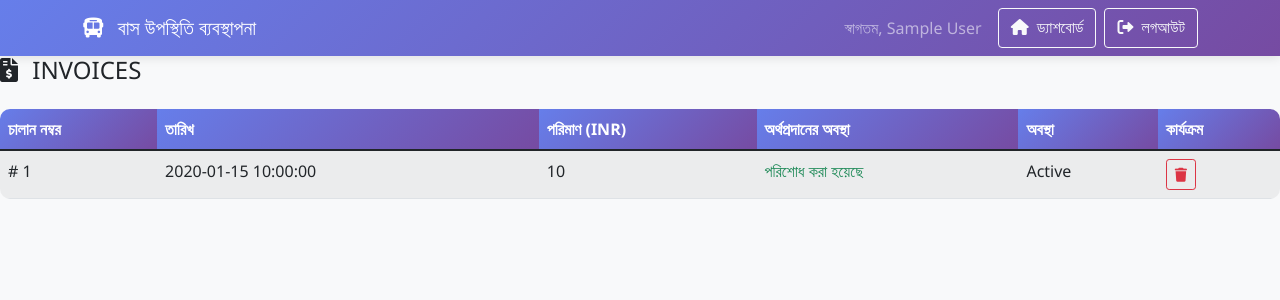
After one commit to developer-rahul-mandal/busattendance, a PHP site: page /invoice_list.php in a window 1280 px wide. The commit adds this page. Shown: the top 300 px of the page. Run offline with PHP 8.4, Linux system fonts and the light colour scheme; the visitor is signed in with stand-in values (Sample User, id 1); tables that the repository leaves empty or names only in its code hold one stand-in row (values such as "Sample post").

```diff
--- /dev/null
+++ b/invoice_list.php
@@ -0,0 +1,167 @@
+<?php
+session_start();
+require_once 'config/database.php';
+
+// সেশন চেক করুন
+if (!isset($_SESSION['super_admin_logged_in']) || $_SESSION['super_admin_logged_in'] !== true) {
+    header('Location: login.php');
+    exit();
+}
+
+// শিক্ষার্থীর তালিকা আনুন
+try {
+    $students = $pdo->query("SELECT * FROM students ORDER BY created_at DESC")->fetchAll(PDO::FETCH_ASSOC);
+} catch (PDOException $e) {
+    $students = [];
+}
+?>
+
+<!DOCTYPE html>
+<html lang="bn">
+<head>
+    <meta charset="UTF-8">
+    <meta name="viewport" content="width=device-width, initial-scale=1.0">
+    <title>শিক্ষার্থীর তালিকা - বাস উপস্থিতি ব্যবস্থাপনা</title>
+    <link href="https://cdn.jsdelivr.net/npm/bootstrap@5.1.3/dist/css/bootstrap.min.css" rel="stylesheet">
+    <link href="https://cdnjs.cloudflare.com/ajax/libs/font-awesome/6.0.0/css/all.min.css" rel="stylesheet">
+    <style>
+        body {
+            background-color: #f8f9fa;
+            font-family: 'Segoe UI', Tahoma, Geneva, Verdana, sans-serif;
+        }
+        .navbar {
+            background: linear-gradient(135deg, #667eea 0%, #764ba2 100%);
+            box-shadow: 0 2px 10px rgba(0,0,0,0.1);
+        }
+        .table-container {
+            background: white;
+            border-radius: 15px;
+            box-shadow: 0 5px 15px rgba(0,0,0,0.08);
+            padding: 30px;
+            margin-top: 30px;
+        }
+        .table {
+            border-radius: 10px;
+            overflow: hidden;
+        }
+        .table thead th {
+            background: linear-gradient(135deg, #667eea 0%, #764ba2 100%);
+            color: white;
+            border: none;
+            font-weight: 600;
+        }
+        .badge {
+            padding: 8px 12px;
+            border-radius: 20px;
+        }
+        .badge-success {
+            background: linear-gradient(135deg, #28a745 0%, #20c997 100%);
+        }
+        .badge-danger {
+            background: linear-gradient(135deg, #dc3545 0%, #fd7e14 100%);
+        }
+        .badge-info {
+            background: linear-gradient(135deg, #17a2b8 0%, #6f42c1 100%);
+        }
+    </style>
+</head>
+<body>
+    <!-- নেভিগেশন বার -->
+    <nav class="navbar navbar-expand-lg navbar-dark">
+        <div class="container">
+            <a class="navbar-brand" href="dashboard.php">
+                <i class="fas fa-bus me-2"></i>
+                বাস উপস্থিতি ব্যবস্থাপনা
+            </a>
+            <div class="navbar-nav ms-auto">
+                <span class="navbar-text me-3">
+                    স্বাগতম, <?php echo htmlspecialchars($_SESSION['super_admin_name']); ?>
+                </span>
+                <a href="dashboard.php" class="btn btn-outline-light me-2">
+                    <i class="fas fa-home me-1"></i>
+                    ড্যাশবোর্ড
+                </a>
+                <a href="logout.php" class="btn btn-outline-light">
+                    <i class="fas fa-sign-out-alt me-1"></i>
+                    লগআউট
+                </a>
+            </div>
+        </div>
+    </nav>
+
+    <div class="row mb-4" id="invoices">
+            <div class="col-12">
+                <div class="quick-actions">
+                    <h4 class="mb-4">
+                        <i class="fas fa-file-invoice-dollar me-2"></i>
+                        INVOICES
+                    </h4>
+                    <div class="table-responsive">
+                        <table class="table table-striped">
+                            <thead>
+                                <tr>
+                                    <th scope="col">চালান নম্বর</th>
+                                    <th scope="col">তারিখ</th>
+                                    <th scope="col">পরিমাণ (INR)</th>
+                                    <th scope="col">অর্থপ্রদানের অবস্থা</th>
+                                    <th scope="col">অবস্থা</th>
+                                    <th scope="col">কার্যক্রম</th>
+                                </tr>
+                            </thead>
+                            <tbody id="invoice-table">
+                                <?php
+                                try {
+                                    $stmt = $pdo->prepare("SELECT * FROM invoices ORDER BY created_at DESC");
+                                    $stmt->execute();
+                                    while ($row = $stmt->fetch(PDO::FETCH_ASSOC)) {
+                                        echo '<tr>';
+                                        echo '<td># ' . htmlspecialchars($row['id']) . '</td>';
+                                        echo '<td>' . htmlspecialchars($row['invoice_date']) . '</td>';
+                                        echo '<td>' . htmlspecialchars($row['amount']) . '</td>';
+                                        echo '<td>' . ($row['payment_status'] == 'paid' ? '<span class="text-success">পরিশোধ করা হয়েছে</span>' : '<span class="text-danger">পরিশোধ করা হয়নি</span>') . '</td>';
+                                        echo '<td>' . htmlspecialchars(ucfirst($row['status'])) . '</td>';
+                                        echo '<td><button class="btn btn-sm btn-outline-danger" title="মুছে ফেলুন" onclick="deleteInvoice(' . $row['id'].')">
+                                            <i class="fas fa-trash"></i>
+                                        </button></td>';
+                                        echo '</tr>';
+                                    }
+                                } catch (PDOException $e) {
+                                    echo '<tr><td colspan="5" class="text-center">Error fetching invoices.</td></tr>';
+                                }
+                                ?>
+                            </tbody>
+                        </table>
+                    </div>
+                </div>
+            </div>
+        </div>
+        <script>
+        function deleteInvoice(id) {
+            if (confirm('আপনি কি চালানটি মুছে ফেলতে চান?')) {
+                // AJAX দিয়ে ডিলিট রিকোয়েস্ট পাঠান
+                fetch('delete_invoice.php', {
+                    method: 'POST',
+                    headers: {
+                        'Content-Type': 'application/x-www-form-urlencoded',
+                    },
+                    body: 'id=' + id
+                })
+                .then(response => response.json())
+                .then(data => {
+                    if (data.success) {
+                        alert('চালানটি সফলভাবে মুছে ফেলা হয়েছে!');
+                        location.reload();
+                    } else {
+                        alert('চালানটি মুছতে সমস্যা হয়েছে: ' + data.message);
+                    }
+                })
+                .catch(error => {
+                    alert('সমস্যা হয়েছে: ' + error);
+                });
+            }
+        }
+    </script>
+    <script src="https://cdn.jsdelivr.net/npm/bootstrap@5.1.3/dist/js/bootstrap.bundle.min.js"></script>
+
+</body>
+</html>
--- a/parents/dashboard.php
+++ b/parents/dashboard.php
@@ -295,7 +295,7 @@ try {
                         </form>
 
                         <a href="#invoices">
-                            <button class="action-btn">
+                            <button class="action-btn" style="background: #ff3705ff; color: #fff;">
                                 <i class="fas fa-file-invoice-dollar me-2"></i> VIEW INVOICES
                             </button>
                         </a>
@@ -408,7 +408,7 @@ try {
                                     $stmt->execute(['student_id' => $student['student_id']]);
                                     while ($row = $stmt->fetch(PDO::FETCH_ASSOC)) {
                                         echo '<tr>';
-                                        echo '<td>' . htmlspecialchars($row['id']) . '</td>';
+                                        echo '<td># ' . htmlspecialchars($row['id']) . '</td>';
                                         echo '<td>' . htmlspecialchars($row['invoice_date']) . '</td>';
                                         echo '<td>' . htmlspecialchars($row['amount']) . '</td>';
                                         echo '<td>' . ($row['payment_status'] == 'paid' ? '<span class="text-success">Paid</span>' : '<span class="text-danger">Unpaid</span>') . '</td>';
```
Also changed, not shown: dashboard.php (+15 -0 lines), delete_invoice.php (added, +54 -0 lines), parents/view_invoice.php (+14 -1 lines), 1 other file.
